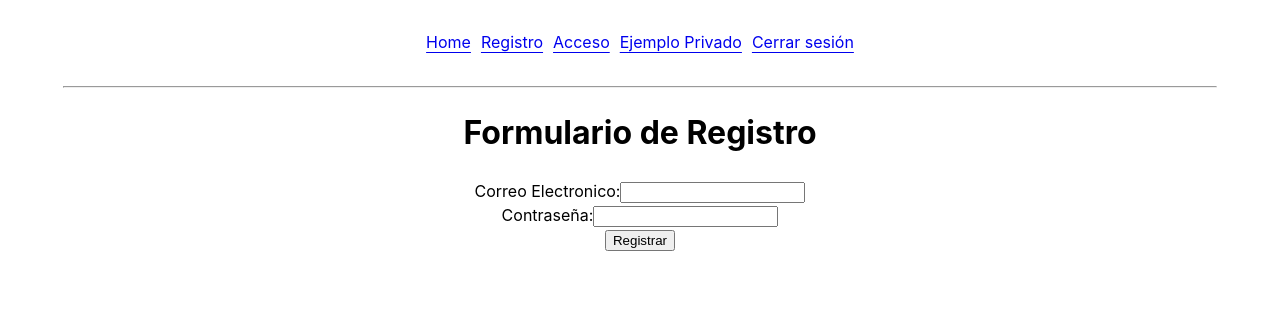
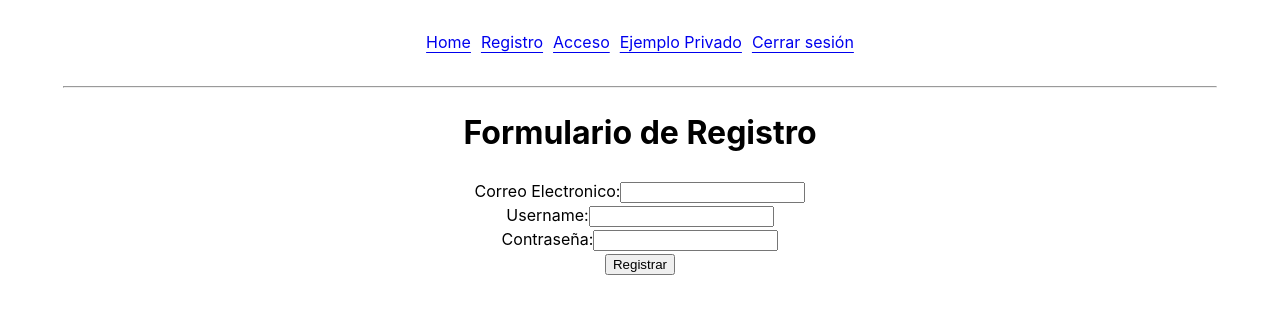
Before and after one commit to xMrAvocado/mern-auth-client, a React (Vite) app: page /signup in a window 1280 px wide. Shown: the top 314 px of the page. Built offline with nearby package versions, Linux system fonts and the light colour scheme.

Commit message:
added username to signup

```diff
--- a/src/pages/PrivatePageExample.jsx
+++ b/src/pages/PrivatePageExample.jsx
@@ -1,14 +1,33 @@
-import React from 'react'
+import { useEffect, useState } from 'react'
 
-function PrivateExample() {
+function PrivatePageExample() {
+
+  const [dataOnlyForLoggedUsers, setData] = useState(null)
+
+  useEffect(() => {
+    getData()
+  })
+
+  const getData = async () => {
+    try {
+
+      // call a private route here...
+
+    } catch (error) {
+      console.log(error)
+    }
+  }
+
+  // loading handler here
+
   return (
     <div>
 
       <h3>Ejemplo de página privada</h3>
-      <p>Solo usuarios que hayan validado credenciales deberian poder acceder</p>
+      <p>Solo usuarios que hayan validado credenciales deberian poder acceder y ver la siguiente información:</p>
 
     </div>
   )
 }
 
-export default PrivateExample
+export default PrivatePageExample
--- a/src/pages/auth/Signup.jsx
+++ b/src/pages/auth/Signup.jsx
@@ -3,9 +3,11 @@ import { useState } from "react";
 function Signup() {
 
   const [email, setEmail] = useState("");
+  const [username, setUsername] = useState("");
   const [password, setPassword] = useState("");
 
   const handleEmailChange = (e) => setEmail(e.target.value);
+  const handleUsernameChange = (e) => setUsername(e.target.value);
   const handlePasswordChange = (e) => setPassword(e.target.value);
 
   const handleSignup = async (e) => {
@@ -31,6 +33,16 @@ function Signup() {
 
         <br />
 
+        <label>Username:</label>
+        <input
+          type="text"
+          name="username"
+          value={username}
+          onChange={handleUsernameChange}
+        />
+
+        <br />
+
         <label>Contraseña:</label>
         <input
           type="password"
```
Also changed, not shown: 1 other file (tests, documents, lock files or other folders).
